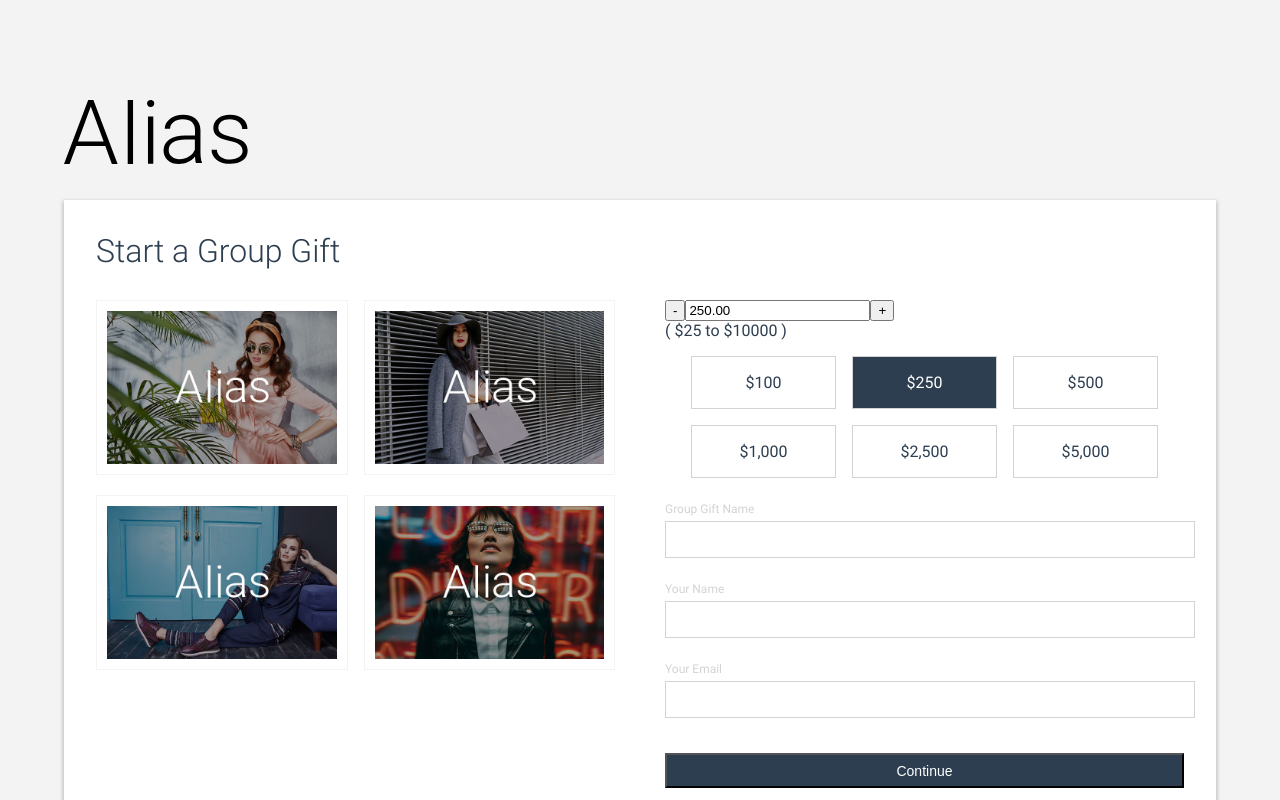
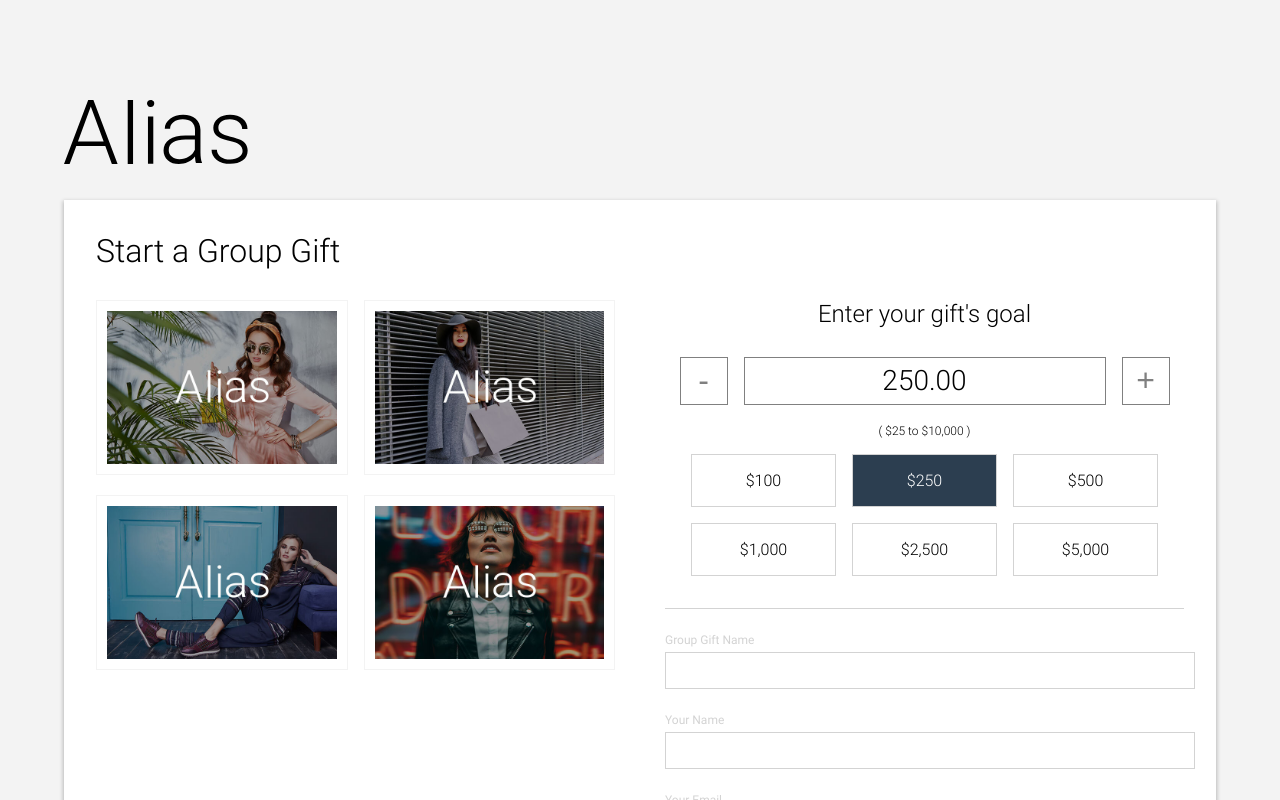
Before and after one commit to edlsto/alias, a Vue app: page / in a window 1280 px wide. Built offline with nearby package versions, Linux system fonts and the light colour scheme.

Commit message:
Add styling

```diff
--- a/src/App.vue
+++ b/src/App.vue
@@ -53,7 +53,7 @@ export default class App extends Vue {
   height: 100vh;
   width: 100vw;
   background: #f3f3f3;
-  color: #2c3e50;
+  /* color: #2c3e50; */
   overflow: auto;
 }
 
@@ -72,7 +72,7 @@ export default class App extends Vue {
 .giftCtn {
   background: white;
   padding: 2em;
-  -webkit-box-shadow: 0px 2px 8px 1px rgba(0, 0, 0, 0.23);
+  -webkit-box-shadow: 0px 2px 4px 1px rgba(0, 0, 0, 0.23);
   box-shadow: 0px 2px 4px 1px rgba(0, 0, 0, 0.23);
 }
 </style>
--- a/src/components/ActionButton.vue
+++ b/src/components/ActionButton.vue
@@ -10,17 +10,13 @@ import { Vue, Prop, Component } from "vue-property-decorator";
 @Component
 export default class ActionButton extends Vue {
   @Prop() type!: "continue" | "back";
-
-  created(): void {
-    console.log("type", this.type);
-  }
 }
 </script>
 
 <style module>
 .button {
   display: block;
-  margin-top: 2.5em;
+  /* margin-top: 2.5em; */
   width: 100%;
   cursor: pointer;
   height: 2.5em;
@@ -31,4 +27,10 @@ export default class ActionButton extends Vue {
   color: white;
   font-size: 14px;
 }
+
+.back {
+  background: white;
+  color: #2c3e50;
+  font-size: 14px;
+}
 </style>
--- /dev/null
+++ b/src/components/Card.vue
@@ -0,0 +1,69 @@
+<template>
+  <div>
+    <img :src="gift.image.url" :class="$style.img" />
+    <div :class="$style.textCtn">
+      <div :class="$style.groupGiftName">{{ gift.groupGiftName }}</div>
+      <div :class="$style.from">
+        <span :class="$style.fromSpan">From:</span> {{ gift.name }}
+      </div>
+      <div :class="$style.groupGiftGoalCtn">
+        <div :class="$style.groupGiftGoal">Group Gift Goal</div>
+        <div :class="$style.amount">${{ gift.amount }}</div>
+      </div>
+    </div>
+  </div>
+</template>
+
+<script lang="ts">
+import { Vue, Prop, Component } from "vue-property-decorator";
+import { Gift } from "@/types";
+
+@Component
+export default class Card extends Vue {
+  @Prop() gift!: Gift;
+}
+</script>
+
+<style module>
+.img {
+  width: 100%;
+}
+
+.textCtn {
+  padding: 0 2em 2em;
+  font-weight: 300;
+}
+
+.groupGiftGoalCtn {
+  -webkit-box-shadow: 0px 2px 4px 1px rgba(0, 0, 0, 0.1);
+  box-shadow: 0px 2px 4px 1px rgba(0, 0, 0, 0.1);
+  text-align: center;
+  padding: 1em;
+  margin-top: 2em;
+}
+
+.fromSpan {
+  color: gray;
+}
+
+.groupGiftName {
+  font-size: 2em;
+  margin: 0.5em 0;
+}
+
+.from {
+  font-size: 1.5em;
+  margin: 0.5em 0;
+}
+
+.groupGiftGoal {
+  color: gray;
+  font-size: 1.5em;
+  margin: 0.5em 0;
+}
+
+.amount {
+  font-size: 2.5em;
+  margin-top: 0.5em;
+}
+</style>
--- a/src/components/FormInput.vue
+++ b/src/components/FormInput.vue
@@ -51,6 +51,7 @@ export default class FormInput extends Vue {
   color: lightgray;
   font-size: 12px;
   margin-bottom: 0.4em;
+  font-weight: 500;
 }
 
 .activeLabel {
--- a/src/components/PriceButton.vue
+++ b/src/components/PriceButton.vue
@@ -31,7 +31,7 @@ export default class PriceButton extends Vue {
   display: flex;
   cursor: pointer;
   padding: 1em;
-  margin-top: 1em;
+  /* margin-top: 1em; */
   justify-content: center;
 }
 
--- a/src/views/Preview.vue
+++ b/src/views/Preview.vue
@@ -1,29 +1,43 @@
 <template>
   <div>
-    <img :src="gift.image.url" />
-    {{ gift.groupGiftName }}
-    From: {{ gift.name }}
-    Group gift goal
-    {{ gift.amount }}
-    <button @click="handleBackClick">Back</button>
-    <button @click="handleLaunchClick">Launch Group Gift</button>
+    <Card :class="$style.card" v-bind="{ gift }" />
+    <div :class="$style.btnCtn">
+      <ActionButton
+        @click.native="handleBackClick"
+        type="back"
+        :class="$style.actionBtn"
+        >Back</ActionButton
+      >
+      <ActionButton
+        @click.native="handleLaunchClick"
+        type="continue"
+        :class="$style.actionBtn"
+        >Launch Group Gift</ActionButton
+      >
+    </div>
   </div>
 </template>
 
 <script lang="ts">
 // @ is an alias to /src
 
-import { Vue, Prop, Component, Watch } from "vue-property-decorator";
+import { Vue, Prop, Component } from "vue-property-decorator";
 import { Gift } from "@/types";
+import Card from "@/components/Card.vue";
+import ActionButton from "@/components/ActionButton.vue";
 
 @Component({
-  components: {},
+  components: {
+    Card,
+    ActionButton,
+  },
 })
 export default class Preview extends Vue {
   @Prop() gift!: Gift;
 
   handleBackClick(): void {
     this.$emit("back");
+    console.log("back");
   }
 
   handleLaunchClick(): void {
@@ -32,4 +46,21 @@ export default class Preview extends Vue {
 }
 </script>
 
-<style module></style>
+<style module>
+.card {
+  width: 500px;
+  max-width: 90%;
+  margin: 0 auto;
+  -webkit-box-shadow: 0px 2px 4px 1px rgba(0, 0, 0, 0.1);
+  box-shadow: 0px 2px 4px 1px rgba(0, 0, 0, 0.1);
+}
+
+.btnCtn {
+  width: 500px;
+  margin: 2.5em auto 0;
+}
+
+.actionBtn:last-child {
+  margin-top: 1em;
+}
+</style>
--- a/src/views/Start.vue
+++ b/src/views/Start.vue
@@ -12,11 +12,20 @@
         />
       </div>
       <div>
-        <button @click="handleMinus">-</button>
-        <input v-model="formattedCurrencyValue" @blur="focusOut" />
-        <button @click="handlePlus">+</button>
-        <div v-if="error">{{ error }}</div>
-        <div v-else>( $25 to $10000 )</div>
+        <h2 :class="$style.subtitle">Enter your gift's goal</h2>
+        <div :class="$style.inputCtn">
+          <button @click="handleMinus" :class="$style.incrementBtn">-</button>
+          <input
+            v-model="formattedCurrencyValue"
+            @blur="focusOut"
+            :class="$style.input"
+          />
+          <button @click="handlePlus" :class="$style.incrementBtn">+</button>
+        </div>
+        <div :class="$style.errorCtn">
+          <div v-if="error" :class="$style.amountError">{{ error }}</div>
+          <div v-else>( $25 to $10,000 )</div>
+        </div>
         <div :class="$style.priceButtonCtn">
           <PriceButton
             v-for="(priceButton, i) in priceButtons"
@@ -26,13 +35,21 @@
             :active="gift.amount === priceButtons[i]"
           />
         </div>
+        <div :class="$style.divider"></div>
         <FormInput label="Group Gift Name" v-model="gift.groupGiftName" />
         <FormInput label="Your Name" v-model="gift.name" />
         <FormInput label="Your Email" v-model="gift.email" />
-        <ActionButton @click.native="handleContinueClick" type="continue"
-          >Continue</ActionButton
-        >
-        <div v-if="submitError">{{ submitError }}</div>
+        <div :class="$style.btnErrorCtn">
+          <ActionButton
+            @click.native="handleContinueClick"
+            type="continue"
+            :class="$style.actionBtn"
+            >Continue</ActionButton
+          >
+          <div :class="$style.submitError">
+            {{ submitError }}
+          </div>
+        </div>
       </div>
     </div>
   </div>
@@ -60,8 +77,6 @@ export default class Start extends Vue {
   @Prop() gift!: Gift;
 
   error = "";
-
-  activePriceButton: number | null = null;
 
   priceButtons = [100, 250, 500, 1000, 2500, 5000];
 
@@ -105,12 +120,6 @@ export default class Start extends Vue {
     return num.toFixed(2).replace(/\B(?=(\d{3})+(?!\d))/g, ",");
   }
 
-  // handleActivePriceButtonChange(i: number): void {
-  //   if (this.activePriceButton !== i) {
-  //     this.activePriceButton = i;
-  //   }
-  // }
-
   handlePlus(): void {
     if (this.gift.amount + 25 > 10000) {
       this.gift.amount = 10000;
@@ -119,7 +128,6 @@ export default class Start extends Vue {
       this.gift.amount += 25;
     }
     this.formattedCurrencyValue = this.formatCurrency(this.gift.amount);
-    // this.activePriceButton = null;
   }
 
   handleMinus(): void {
@@ -130,7 +138,6 @@ export default class Start extends Vue {
       this.gift.amount -= 25;
     }
     this.formattedCurrencyValue = this.formatCurrency(this.gift.amount);
-    // this.activePriceButton = null;
   }
 
   focusOut(): void {
@@ -207,6 +214,7 @@ export default class Start extends Vue {
   display: grid;
   grid-template-columns: 1fr 1fr;
   column-gap: 50px;
+  font-weight: 300;
 }
 
 .images {
@@ -223,7 +231,68 @@ export default class Start extends Vue {
   grid-template-columns: repeat(3, 1fr);
   grid-template-rows: auto auto;
   column-gap: 1em;
+  grid-gap: 1em;
   width: 90%;
-  margin: 0 auto;
+  margin: 1em auto 0;
+}
+
+.inputCtn {
+  display: flex;
+  justify-content: center;
+  height: 48px;
+  margin: 1.8em 0 1.2em;
+}
+
+.input {
+  font-size: 28px;
+  text-align: center;
+  margin: 0 16px;
+  border: 1px solid gray;
+  font-family: "Roboto", sans-serif;
+  font-weight: 300;
+}
+
+.incrementBtn {
+  background: white;
+  border: 1px solid gray;
+  width: 48px;
+  font-size: 2em;
+  color: gray;
+}
+
+.subtitle {
+  font-weight: 300;
+  margin: 0 0 0.5em 0;
+  text-align: center;
+}
+
+.errorCtn {
+  text-align: center;
+  font-size: 12px;
+}
+
+.divider {
+  height: 1px;
+  background: lightgray;
+  margin-top: 2em;
+}
+
+.submitError {
+  color: red;
+  margin-top: 1em;
+  position: absolute;
+  bottom: 35px;
+}
+
+.btnErrorCtn {
+  position: relative;
+}
+
+.amountError {
+  color: red;
+}
+
+.actionBtn {
+  margin-top: 2.5em;
 }
 </style>
--- a/src/views/Success.vue
+++ b/src/views/Success.vue
@@ -1,12 +1,12 @@
 <template>
   <div>
-    <img :src="gift.image.url" />
-    {{ gift.groupGiftName }}
-    From: {{ gift.name }}
-    Group gift goal
-    {{ gift.amount }}
-    <div>Success!</div>
-    <div>Your Group Gift has successfully launched</div>
+    <Card :class="$style.card" v-bind="{ gift }" />
+    <div :class="$style.textCtn">
+      <div :class="$style.success">Success!</div>
+      <div :class="$style.successSubtitle">
+        Your Group Gift has successfully launched
+      </div>
+    </div>
   </div>
 </template>
 
@@ -15,13 +15,40 @@
 
 import { Vue, Prop, Component } from "vue-property-decorator";
 import { Gift } from "@/types";
+import Card from "@/components/Card.vue";
 
 @Component({
-  components: {},
+  components: {
+    Card,
+  },
 })
 export default class Success extends Vue {
   @Prop() gift!: Gift;
 }
 </script>
 
-<style module></style>
+<style module>
+.card {
+  width: 500px;
+  max-width: 90%;
+  margin: 0 auto;
+  -webkit-box-shadow: 0px 2px 4px 1px rgba(0, 0, 0, 0.1);
+  box-shadow: 0px 2px 4px 1px rgba(0, 0, 0, 0.1);
+}
+
+.success {
+  font-size: 42px;
+  color: green;
+}
+
+.textCtn {
+  margin: 3em 0 2em;
+  font-weight: 200;
+  text-align: center;
+}
+
+.successSubtitle {
+  font-size: 24px;
+  margin-top: 0.8em;
+}
+</style>
```
